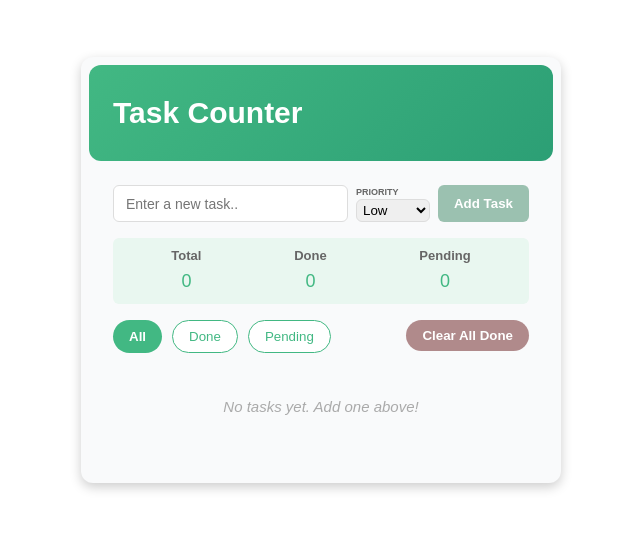
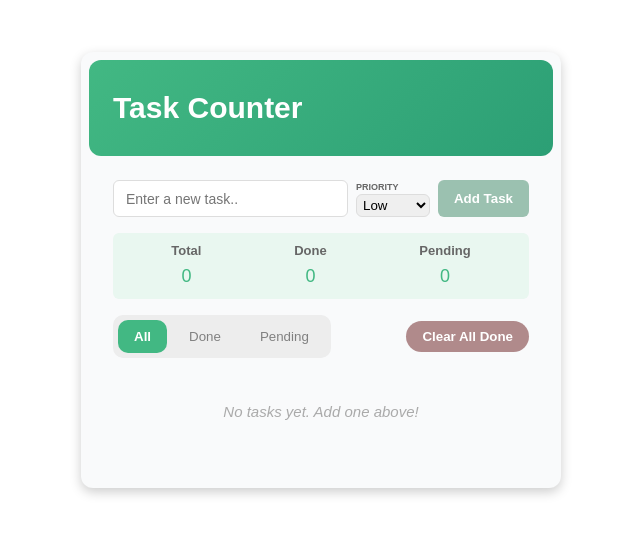
Before and after one commit to sisonjcs/SISON_JANELLE_CASSANDRA_FRONTEND, a Vue app: page / in a window 1280 px wide. Shown: the part 130-664 px from the top of the page, without its empty margins (319-959 px from the left). Built offline with nearby package versions, Linux system fonts and the light colour scheme; the HTML template or start-up script is replaced by a standard one.

Commit message:
style: on hover styling changes to filter status tab

```diff
--- a/src/SISON_JANELLE_CASSANDRA_FRONTEND/TaskCounter.vue
+++ b/src/SISON_JANELLE_CASSANDRA_FRONTEND/TaskCounter.vue
@@ -279,17 +279,6 @@ function clearDoneTasks() {
   margin-bottom: 16px;
 }
 
-.error {
-  border: 1px solid red;
-  color: red;
-}
-
-.errorMsg {
-  color: red;
-  font-size: 10px;
-  margin: -15px 0 10px 0;
-}
-
 .input-row input {
   flex: 1;
   padding: 8px 12px;
@@ -367,13 +356,17 @@ function clearDoneTasks() {
   display: flex;
   flex-direction: row;
   justify-content: space-between;
+  align-items: center;
   gap: 10px;
   padding: 0 0 10px 0;
 }
 
 .filters {
   display: flex;
-  gap: 10px;
+  gap: 5px;
+  padding: 5px;
+  background: #ededed;
+  border-radius: 10px;
 }
 
 .filtered {
@@ -381,22 +374,22 @@ function clearDoneTasks() {
   background: #42B883;
   color: white;
   border: none;
-  border-radius: 20px;
+  border-radius: 10px;
   cursor: pointer;
   font-weight: bold;
 }
 
 .unfiltered {
   padding: 8px 16px;
-  color: #42B883;
-  background: white;
-  border: 1px solid #42B883;
-  border-radius: 20px;
+  color: gray;
+  background: transparent;
+  border: 1px solid transparent;
+  border-radius: 10px;
   cursor: pointer;
 }
 
 .unfiltered:hover {
-  background: #D5F0E4;
+  background: #e3e3e3;
 }
 
 .clear-btn {
```
